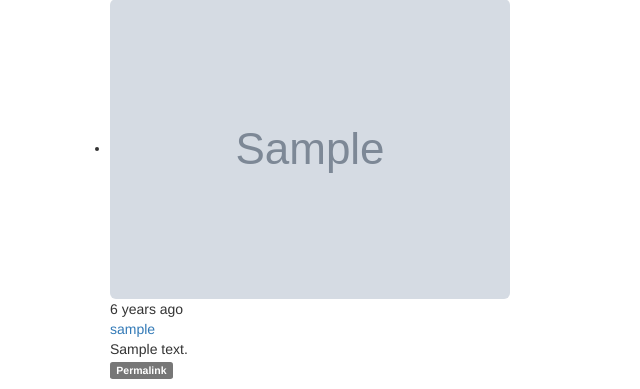
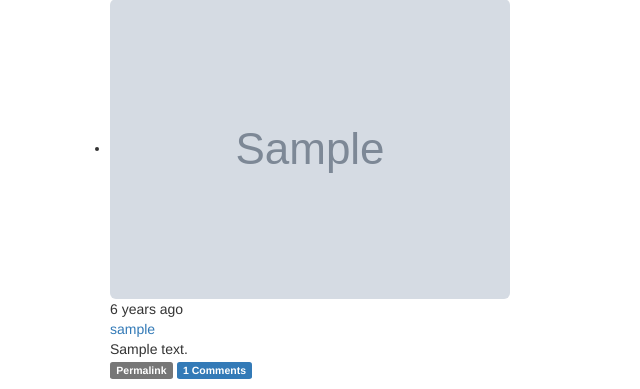
Before and after one commit to byronlove-lace/bullpen-blog, a Flask app: template app/templates/user.html in a window 1280 px wide. Shown: the part 639-1028 px from the top of the page, without its empty margins (0-640 px from the left). Run offline with Flask 3, Linux system fonts and the light colour scheme; tables that the repository leaves empty hold one stand-in row (values such as "Sample post"); the template is opened without the code that fills it: values that come from a table or form of the project are taken from there, most other values are stand-ins (such as "Sample title", 1, 10 or a date in 2020); grey boxes marked "Sample" are stand-in pictures; parts of the project's set-up code (start-up, migrations or seed data) failed here and were passed over; some libraries are stand-ins or nearby versions.

Commit message:
Added comment count to posts.

```diff
--- a/app/templates/_posts.html
+++ b/app/templates/_posts.html
@@ -23,9 +23,6 @@
         {% endif %}
       </div>
       <div class="post-footer">
-        <a href="{{ url_for('.post', id=post.id) }}">
-          <span class="label label-default">Permalink</span>
-        </a>
         {% if current_user == post.author %}
         <a href="{{ url_for('.edit', id=post.id) }}">
           <span class="label label-primary">Edit</span>
@@ -35,6 +32,12 @@
           <span class="label label-primary">Edit [Admin]</span>
         </a>
         {% endif %}
+        <a href="{{ url_for('.post', id=post.id) }}">
+          <span class="label label-default">Permalink</span>
+        </a>
+        <a href="{{ url_for('.post', id=post.id) }}#comments">
+          <span class="label label-primary">{{ post.comments.count() }} Comments</span>
+        </a>
       </div>
     </div>
   </li>
```
